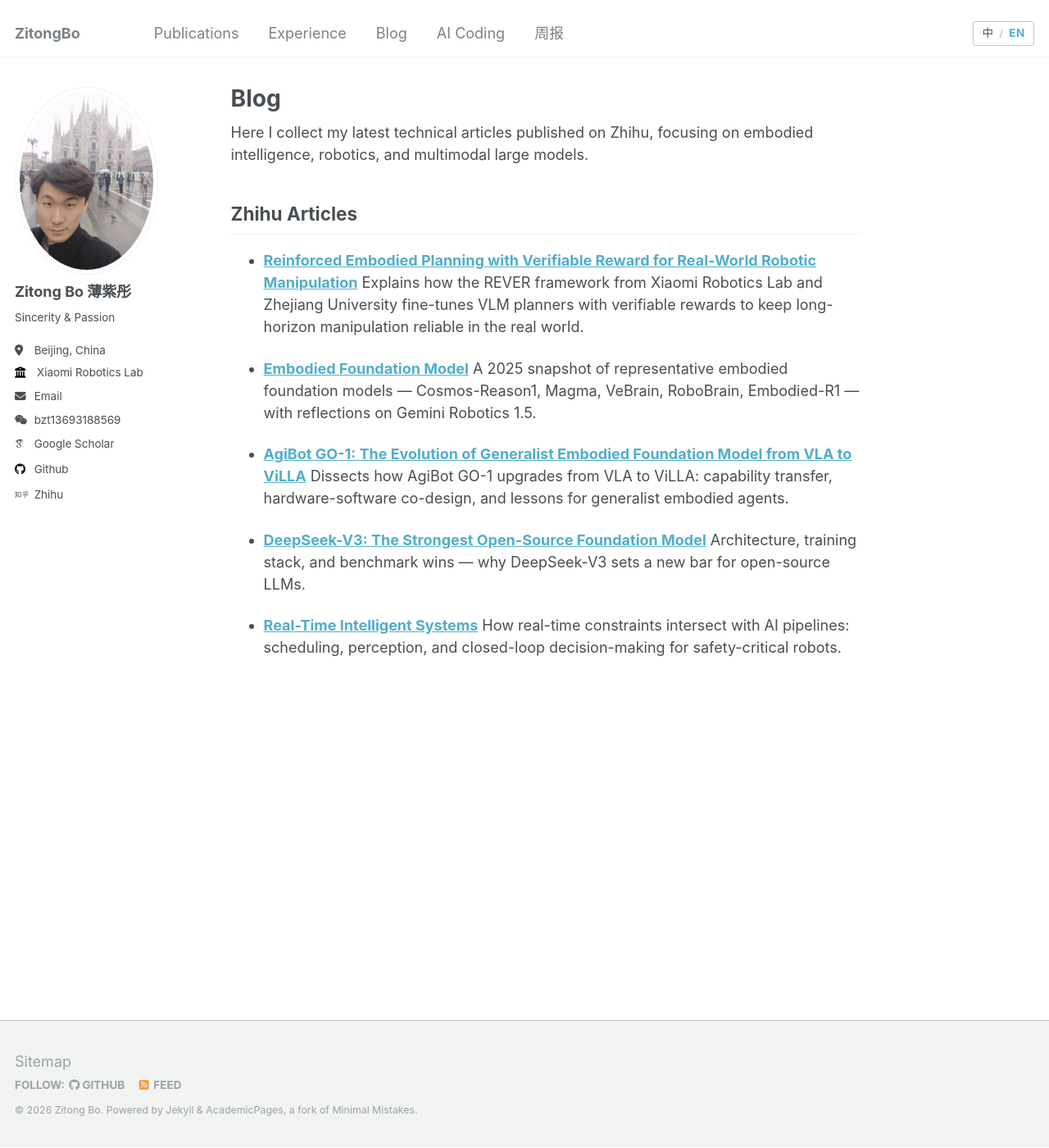
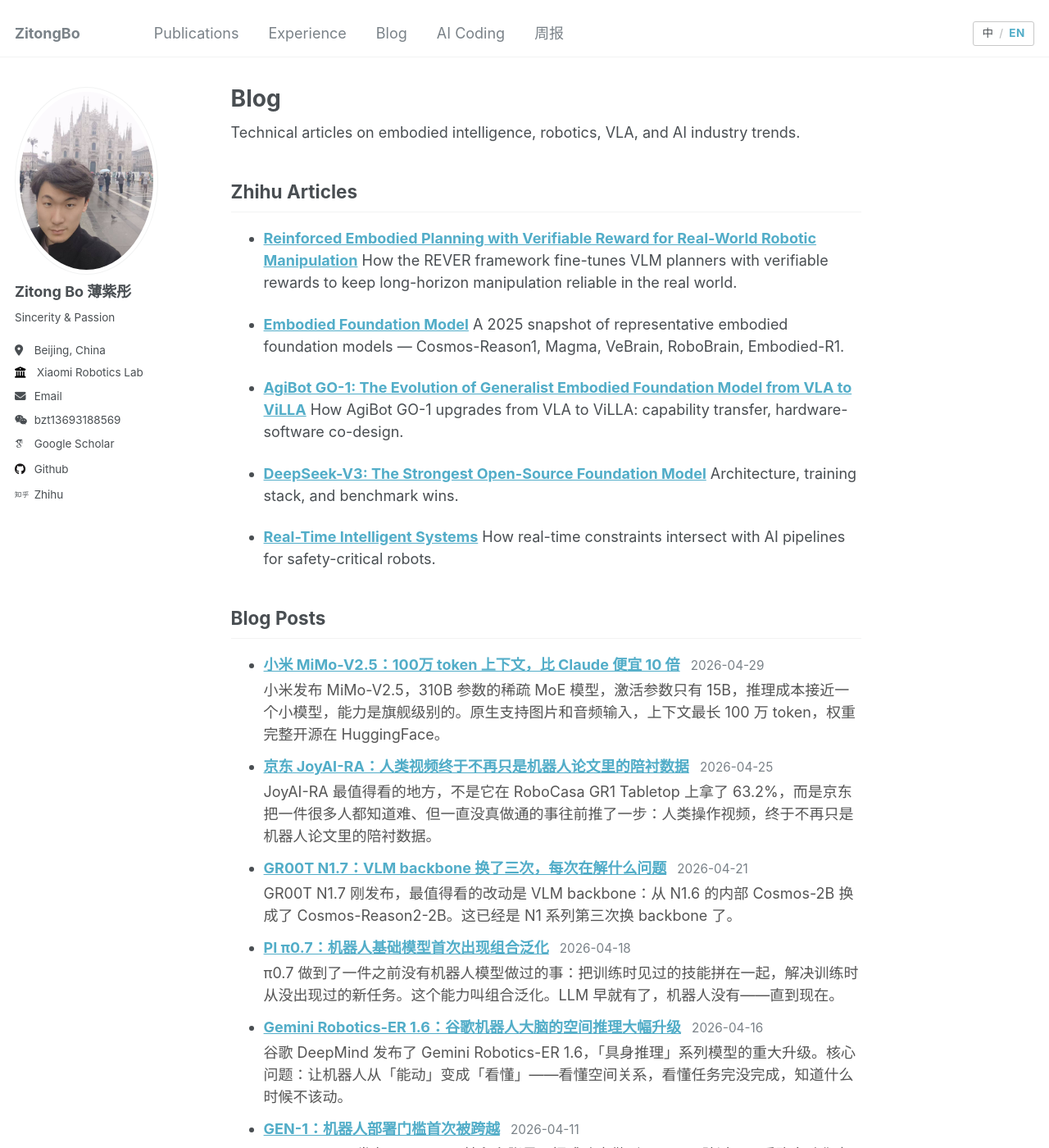
Before and after one commit to ZitongBo/ZitongBo.github.io, a Jekyll site: the page built from _pages/blog.md, in a window 1280 px wide and 1400 px high. Shown: the whole window at 82% size. Built offline with Jekyll 4.4.1, drawn with Linux system fonts in a browser that asks for light colours; some web fonts are replaced; some of the changed text lies outside the part shown.

Commit message:
Add 9 blog posts from xhs articles and update Blog page with auto-listing
Posts cover: LAP-VLA, GEN-1, Gemini Robotics ER 1.6, PI π0.7, GR00T N1.7,
JoyAI-RA, robot marathon, MiMo-V2.5, Xiaomi AI talent plan

Co-Authored-By: Claude Opus 4.6 (1M context) <noreply@anthropic.com>

```diff
--- a/_pages/blog.md
+++ b/_pages/blog.md
@@ -9,46 +9,63 @@ author_profile: true
 
 <div class="lang-block-en" markdown="1">
 
-Here I collect my latest technical articles published on Zhihu, focusing on embodied intelligence, robotics, and multimodal large models.
+Technical articles on embodied intelligence, robotics, VLA, and AI industry trends.
 
 ## Zhihu Articles
 
 - **[Reinforced Embodied Planning with Verifiable Reward for Real-World Robotic Manipulation](https://zhuanlan.zhihu.com/p/1966932514057724104)**
-  Explains how the REVER framework from Xiaomi Robotics Lab and Zhejiang University fine-tunes VLM planners with verifiable rewards to keep long-horizon manipulation reliable in the real world.
+  How the REVER framework fine-tunes VLM planners with verifiable rewards to keep long-horizon manipulation reliable in the real world.
 
 - **[Embodied Foundation Model](https://zhuanlan.zhihu.com/p/1969874282386560574)**
-  A 2025 snapshot of representative embodied foundation models — Cosmos-Reason1, Magma, VeBrain, RoboBrain, Embodied-R1 — with reflections on Gemini Robotics 1.5.
+  A 2025 snapshot of representative embodied foundation models — Cosmos-Reason1, Magma, VeBrain, RoboBrain, Embodied-R1.
 
 - **[AgiBot GO-1: The Evolution of Generalist Embodied Foundation Model from VLA to ViLLA](https://zhuanlan.zhihu.com/p/1920515230280189587)**
-  Dissects how AgiBot GO-1 upgrades from VLA to ViLLA: capability transfer, hardware-software co-design, and lessons for generalist embodied agents.
+  How AgiBot GO-1 upgrades from VLA to ViLLA: capability transfer, hardware-software co-design.
 
 - **[DeepSeek-V3: The Strongest Open-Source Foundation Model](https://zhuanlan.zhihu.com/p/21725843952)**
-  Architecture, training stack, and benchmark wins — why DeepSeek-V3 sets a new bar for open-source LLMs.
+  Architecture, training stack, and benchmark wins.
 
 - **[Real-Time Intelligent Systems](https://zhuanlan.zhihu.com/p/717190037)**
-  How real-time constraints intersect with AI pipelines: scheduling, perception, and closed-loop decision-making for safety-critical robots.
+  How real-time constraints intersect with AI pipelines for safety-critical robots.
+
+## Blog Posts
 
 </div>
 
 <div class="lang-block-zh" markdown="1">
 
-这里记录我在知乎专栏发布的最新技术文章，主要聚焦具身智能、机器人与多模态大模型。
+聚焦具身智能、机器人、VLA 与 AI 行业趋势的技术文章。
 
 ## 知乎文章
 
-- **[Reinforced Embodied Planning with Verifiable Reward for Real-World Robotic Manipulation](https://zhuanlan.zhihu.com/p/1966932514057724104)** / **《具身规划》**
-  介绍 Xiaomi Robotics Lab 与浙江大学合作的具身规划研究，重点阐述如何让 VLM 从"看得懂"走向"做得对"，以及具身规划的现实瓶颈与解决思路。
+- **[Reinforced Embodied Planning with Verifiable Reward for Real-World Robotic Manipulation](https://zhuanlan.zhihu.com/p/1966932514057724104)** / 《具身规划》
+  介绍 REVER 框架，如何让 VLM 从"看得懂"走向"做得对"。
 
-- **[Embodied Foundation Model](https://zhuanlan.zhihu.com/p/1969874282386560574)** / **《具身基座模型》**
-  概览 2025 年具有代表性的具身基座模型，包括 Cosmos-Reason1、Magma、VeBrain、RoboBrain 与 Embodied-R1，并讨论 Gemini Robotics 1.5 的最新进展。
+- **[Embodied Foundation Model](https://zhuanlan.zhihu.com/p/1969874282386560574)** / 《具身基座模型》
+  概览 2025 年代表性具身基座模型。
 
-- **[AgiBot GO-1](https://zhuanlan.zhihu.com/p/1920515230280189587)** / **《智元机器人 AgiBot GO-1：通用具身基座模型的演进》**
-  分析 AgiBot GO-1 如何从 VLA 升级到 ViLLA，涵盖能力迁移、软硬件协同设计，以及对通用具身智能体的启示。
+- **[AgiBot GO-1](https://zhuanlan.zhihu.com/p/1920515230280189587)** / 《智元机器人 AgiBot GO-1》
+  分析 AgiBot GO-1 如何从 VLA 升级到 ViLLA。
 
-- **[DeepSeek-V3: The Strongest Open-Source Foundation Model](https://zhuanlan.zhihu.com/p/21725843952)** / **《最强开源大模型 DeepSeek-V3》**
-  概述 DeepSeek-V3 的体系结构、训练栈与基准成绩，解析其为何成为开源大模型的新标杆。
+- **[DeepSeek-V3](https://zhuanlan.zhihu.com/p/21725843952)** / 《最强开源大模型 DeepSeek-V3》
+  体系结构、训练栈与基准成绩。
 
-- **[Real-Time Intelligent Systems](https://zhuanlan.zhihu.com/p/717190037)** / **《实时智能系统》**
-  讨论实时约束如何与智能系统流程耦合，覆盖调度、感知到闭环决策，对安全关键机器人具有指导意义。
+- **[Real-Time Intelligent Systems](https://zhuanlan.zhihu.com/p/717190037)** / 《实时智能系统》
+  实时约束与智能系统流程的耦合。
+
+## 博客文章
 
 </div>
+
+<ul>
+{% assign blog_posts = site.posts | where_exp: "post", "post.categories contains 'blog'" %}
+{% for post in blog_posts %}
+  <li>
+    <a href="{{ post.url }}"><strong>{{ post.title }}</strong></a>
+    <span style="color: #7a8288; font-size: 0.85em; margin-left: 8px;">{{ post.date | date: "%Y-%m-%d" }}</span>
+    {% if post.excerpt %}
+      <p style="margin: 4px 0 12px; color: #555;">{{ post.excerpt | strip_html | truncatewords: 30 }}</p>
+    {% endif %}
+  </li>
+{% endfor %}
+</ul>
--- /dev/null
+++ b/_posts/2026-04-06-lap-vla.md
@@ -0,0 +1,59 @@
+---
+title: "LAP：用语言统一动作表示，首个实现跨本体零样本迁移的 VLA"
+date: 2026-04-06
+categories:
+  - blog
+tags:
+  - VLA
+  - 具身智能
+  - 跨本体迁移
+author_profile: true
+---
+
+Princeton + Physical Intelligence 最近出了篇论文，解决了一个困扰具身智能很久的问题——**机器人策略跨本体迁移**。
+
+简单说就是：在 Franka 机械臂上训练的策略，换到 KINOVA 或 YAM 上，成功率直接归零。不是工程问题，是表示学习层面的根本性缺陷。
+
+LAP 的做法很直接：**用自然语言表示机器人动作**。
+
+> 论文：LAP: Language-Action Pre-Training Enables Zero-Shot Cross-Embodiment Transfer
+> arXiv: 2602.10556
+> 项目主页：https://lap-vla.github.io/
+
+---
+
+## 问题在哪
+
+现有 VLA 模型的动作输出是连续向量，维度等于关节自由度数量。Franka 是 7 自由度，KINOVA 是 6 自由度，YAM 又是另一套运动学结构。动作空间完全不兼容。每引入一种新机器人，就得重新收集数据、重新训练。
+
+---
+
+## LAP 的思路
+
+把两帧之间的机器人运动用自然语言描述：
+
+> "The end-effector moves 3cm forward and rotates 15 degrees clockwise."
+
+好处：动作学习和 VQA 共享同一个 Transformer 解码器；不同本体的动作可以在同一语义空间对齐；预训练数据可以跨本体混合。
+
+**LAP-3B 在未见本体上的零样本平均成功率 >50%**，比最强 baseline 提升约 2 倍。所有其他开源 VLA 在零样本跨本体评估中成功率全崩了。
+
+---
+
+## 为什么语言表示有效
+
+语言是天然的本体无关表示："向前移动 3cm" 对 Franka、KINOVA、YAM 都有意义。VLM 预训练赋予了模型强大的语义理解能力。
+
+从 4B 到 27B 参数，LAP 的 loss 持续下降，没出现饱和，说明具备良好 scaling 潜力。
+
+---
+
+## 局限性
+
+1. 语言描述的粒度有限，对亚毫米精度操作可能引入误差
+2. 语言生成延迟高于直接输出连续动作向量
+3. 动作解码器仍需针对每个本体单独训练
+
+**语言不只是人机交互的接口，也可以是机器人动作的通用表示空间。**
+
+*参考：Zha et al., "LAP: Language-Action Pre-Training Enables Zero-Shot Cross-Embodiment Transfer", arXiv:2602.10556, 2026.*
--- /dev/null
+++ b/_posts/2026-04-10-leijun-ai-talent.md
@@ -0,0 +1,18 @@
+---
+title: "雷军亲自下场：小米 AI 人才专项计划，未来三年投入 600 亿"
+date: 2026-04-10
+categories:
+  - blog
+tags:
+  - 小米
+  - AI招聘
+author_profile: true
+---
+
+雷军在微博亲自官宣：小米正式启动 **AI 人才专项招募计划**，面向全球招募 AI 顶尖人才。招募同步开放三个阶段：**应届生、实习生、社会招聘**，不限地域。
+
+未来三年小米将投入 **600 亿元人民币**，集中押注 AI 和智能制造。这次人才专项是那 600 亿里最核心的落地动作之一。
+
+招募方向覆盖：大模型（预训练、RLHF/DPO、推理优化）、具身智能（机器人感知/控制/决策）、AI 手机（端侧模型）、AI IoT（智能家居）。
+
+雷军原话："不管你在哪里，只要你足够优秀，小米都欢迎你。"
--- /dev/null
+++ b/_posts/2026-04-11-gen1.md
@@ -0,0 +1,33 @@
+---
+title: "GEN-1：机器人部署门槛首次被跨越"
+date: 2026-04-11
+categories:
+  - blog
+tags:
+  - 机器人
+  - 通用操作
+  - 工业部署
+author_profile: true
+---
+
+Generalist AI 发布了 GEN-1，核心主张是：把成功率做到 99%+，跨过工厂采购自动化方案的隐性门槛。低于这个线，一条流水线每小时要人工干预多次，自动化就失去意义。之前整个行业卡在 64%–81%，GEN-1 是第一个跨过这条线的。
+
+而它用的方法，是预训练数据里没有任何机器人数据——这是整件事最反直觉的地方。
+
+## 数字意味着什么
+
+折盒子 99%+，12 秒完成；装手机壳从 62% 提到 99%，速度快 2.8 倍；打包积木 1800 次连续无干预；换扫地机器人耗材 200 次连续无干预。
+
+## 为什么不用机器人数据
+
+Generalist 用穿戴设备采集了 50 万小时人类做各种动作的数据。逻辑是：人类动作数据才是物理世界交互的底层表示，机器人的关节轨迹只是它在特定本体上的投影。预训练之后，只需 1 小时任务特定数据就能同时适配新本体和新任务。
+
+## "即兴发挥"是更硬的指标
+
+零件被碰歪，机器人判断重抓还是换姿势；动作到一半发现偏了，自行纠正。这些行为不在训练分布里。以前成功率高的系统都是靠把环境控死换来的，出了无菌实验室就废。
+
+## 他们承认的问题
+
+涌现行为有时候是救命的，有时候是麻烦的。一个机器人在不该动的时候自发"帮忙"，在工厂场景里可能造成安全事故。涌现行为的可控性是通用机器人真正落地前必须解决的问题。
+
+原文：https://generalistai.com/blog/apr-02-2026-GEN-1
--- /dev/null
+++ b/_posts/2026-04-16-gemini-robotics.md
@@ -0,0 +1,35 @@
+---
+title: "Gemini Robotics-ER 1.6：谷歌机器人大脑的空间推理大幅升级"
+date: 2026-04-16
+categories:
+  - blog
+tags:
+  - Gemini
+  - 具身推理
+  - 机器人
+author_profile: true
+---
+
+谷歌 DeepMind 发布了 Gemini Robotics-ER 1.6，「具身推理」系列模型的重大升级。核心问题：让机器人从「能动」变成「看懂」——看懂空间关系，看懂任务完没完成，知道什么时候不该动。
+
+## 什么是具身推理模型？
+
+**上层推理模型（ER 1.6）：** 看懂场景、拆解任务、判断每步是否完成、决定重试还是换策略。还可以调用 Google Search、第三方 VLA、用户自定义函数。
+
+**下层动作模型（VLA）：** 控制机械臂关节、手爪、移动底盘。
+
+## 核心升级一：Pointing 空间推理
+
+精确定位、关系判断、运动推理、约束推理。ER 1.6 可以把 pointing 作为中间推理步骤——先标出关键点，再做进一步计算。上一版 ER 1.5 经常数错、产生幻觉，ER 1.6 全部答对。
+
+## 核心升级二：多视角成功检测
+
+融合多路摄像头画面，理解空间关系，在动态、遮挡、光线变化环境下准确判断任务是否完成。这步没做好，机器人就必须靠人盯着。
+
+## 安全性：历代最高合规率
+
+对抗性空间推理任务上，是历代 Gemini Robotics 模型中合规率最高的。与 Gemini 3.0 Flash 相比：文字场景高 6%，视频场景高 10%。
+
+已通过 Gemini API 和 Google AI Studio 向开发者开放，模型 ID：`gemini-robotics-er-1.6-preview`。
+
+**以前的机器人「会动」，ER 1.6 让机器人「看懂」。**
--- /dev/null
+++ b/_posts/2026-04-18-pi07.md
@@ -0,0 +1,36 @@
+---
+title: "PI π0.7：机器人基础模型首次出现组合泛化"
+date: 2026-04-18
+categories:
+  - blog
+tags:
+  - Physical Intelligence
+  - VLA
+  - 组合泛化
+author_profile: true
+---
+
+π0.7 做到了一件之前没有机器人模型做过的事：把训练时见过的技能拼在一起，解决训练时从没出现过的新任务。这个能力叫组合泛化。LLM 早就有了，机器人没有——直到现在。
+
+## 从 π0 到 π0.7
+
+- **π0（2024.10）：** 证明"一个模型控制多类机器人"可行，但换环境成功率直接掉
+- **π0.5（2025.04）：** 解决陌生环境泛化，机器人第一次能在没去过的真实家庭里完成任务
+- **π\*0.6（2025.11）：** 引入 RL，最难任务吞吐量翻倍，但每个任务要单独训
+- **π0.7（2026.04）：** 消掉了那个代价，同时多了组合泛化
+
+## 空气炸锅实验
+
+训练数据里完全没有"用空气炸锅煮红薯"。零样本直接上，能做一部分；用步骤语言指令引导，能做完。追查后发现只有两条"把篮子推进气炸锅"的演示加上 DROID 数据集的一些操作，模型把它们拼在一起用了。
+
+## 跨机体迁移
+
+用小型双臂收集叠衣服数据，换到 UR5e 工业双臂——手臂更重、惯量更大、夹爪完全不同。零数据直接能叠，成功率和 375 小时遥操经验的熟练操作员持平。两台机器人上的折叠策略完全不一样。
+
+## 多模态提示
+
+分步语言指令、执行质量元数据、视觉子目标图像、控制模式标签。以前没法用的数据全能救活：自主探索的失败轨迹、人类操作视频、其他平台的数据。
+
+**机器人基础模型和 LLM 越来越像了，而且在重走同一段历史。**
+
+原文：[π0.7: a Steerable Model with Emergent Capabilities](https://www.pi.website/blog/pi07)
--- /dev/null
+++ b/_posts/2026-04-21-groot-n17.md
@@ -0,0 +1,36 @@
+---
+title: "GR00T N1.7：VLM backbone 换了三次，每次在解什么问题"
+date: 2026-04-21
+categories:
+  - blog
+tags:
+  - NVIDIA
+  - GR00T
+  - VLA
+  - 人形机器人
+author_profile: true
+---
+
+GR00T N1.7 刚发布，最值得看的改动是 VLM backbone：从 N1.6 的内部 Cosmos-2B 换成了 Cosmos-Reason2-2B。这已经是 N1 系列第三次换 backbone 了。
+
+## 架构
+
+GR00T 是双系统：System 2（VLM）负责看图、理解语言指令；System 1（Diffusion Transformer）负责把语义转成连续动作。两边端到端联合训练，3B 参数。
+
+## 三次换 backbone 的逻辑
+
+**N1：** 语言跟随只有 46.6%，听不懂指令。
+
+**N1.5：** 换了 Eagle 2.5，VLM 权重全程冻住。反直觉但管用——语言跟随跳到 93.3%。
+
+**N1.6：** VLM 换成内部 Cosmos-2B，DiT 从 16 层扩到 32 层，解冻 VLM 顶层 4 层参与预训练。
+
+**N1.7：** backbone 换成 Cosmos-Reason2-2B，基于 Qwen3-VL 加推理后训练。数据侧加了 20K 小时 EgoScale 人类视频和 1.6M 真实机器人数据。
+
+N1.5 解语言跟随，N1.6 解动作容量不足，N1.7 解长序列执行不稳——每次都是冲着上一版的具体失败去的。
+
+## 核心新能力
+
+场景记忆和重规划。之前 VLA 多步骤任务容易崩，根本原因是每步都是无状态的。N1.7 加了跨步骤记忆，稳定完成 50+ 步复杂任务。推理速度比 N1.6 快 30%。
+
+但推理 backbone 带来的收益目前没有数字，官方只说「comparable performance to N1.6」。现在还是 Early Access，等 GA 版本再看。
--- /dev/null
+++ b/_posts/2026-04-25-joyai-ra.md
@@ -0,0 +1,37 @@
+---
+title: "京东 JoyAI-RA：人类视频终于不再只是机器人论文里的陪衬数据"
+date: 2026-04-25
+categories:
+  - blog
+tags:
+  - VLA
+  - 具身智能
+  - 人类视频
+  - 京东
+author_profile: true
+---
+
+JoyAI-RA 最值得看的地方，不是它在 RoboCasa GR1 Tabletop 上拿了 63.2%，而是京东把一件很多人都知道难、但一直没真做通的事往前推了一步：人类操作视频，终于不再只是机器人论文里的陪衬数据。
+
+## 统一动作表示
+
+把不同数据源的末端执行器动作都写到相机坐标系下，用 6-DoF 位姿表示。人手轨迹和机器人轨迹放进同一套几何描述，后面用 action masking 兼容单臂夹爪、双臂、灵巧手。
+
+## 数据配方
+
+- 网络多模态数据 12%
+- 人类第一视角操作视频 EgoLive 33%
+- 仿真轨迹 24%
+- 真实机器人数据 31%
+
+最反直觉的点：只用机器人数据预训练，结果比不做任何预训练还差。EgoLive 只加 10% 几乎没用，全量加进去才跳到 87.42%。人类视频不是调味料，是要上规模才起作用的主数据源。
+
+## 跑分
+
+RoboTwin 2.0 SOTA（Easy 90.48%，Hard 89.28%）。RoboCasa GR1 比 GR00T-N1.6 高 15 个点。长链任务优势明显。
+
+但 Cup、Croissant 这种精细操作还是输给 π0.5。人类视频能补"看懂世界"这层的缺口，但精细控制还得靠另外的路。
+
+**方向对，但别急着解读成"人类视频已经解决了机器人数据瓶颈"。它解决的是偏高层、偏语义、偏跨任务泛化的那一半。**
+
+原文：https://joyai-ra.github.io/
--- /dev/null
+++ b/_posts/2026-04-29-mimo-v25.md
@@ -0,0 +1,32 @@
+---
+title: "小米 MiMo-V2.5：100万 token 上下文，比 Claude 便宜 10 倍"
+date: 2026-04-29
+categories:
+  - blog
+tags:
+  - 小米
+  - MiMo
+  - 大模型
+  - 开源
+author_profile: true
+---
+
+小米发布 MiMo-V2.5，310B 参数的稀疏 MoE 模型，激活参数只有 15B，推理成本接近一个小模型，能力是旗舰级别的。原生支持图片和音频输入，上下文最长 100 万 token，权重完整开源在 HuggingFace。
+
+## Agent 基准：国产三家和 Claude Opus 咬在一起
+
+- Claw-Eval（日常 Agent）：MiMo 65.8 / Kimi 66.7 / Claude Opus 65.4 / Gemini 3.1 Pro 68.5
+- SWE-Bench Pro（软件工程）：MiMo 56.1 / Claude Opus 57.3 / Kimi 58.6
+- Coding Agent：MiMo 71.8 / Claude Opus 77.1 / Gemini 3.1 Pro 67.8
+
+## 多模态
+
+- 图像理解：MiMo 81.0 / Kimi 80.4 / Claude Opus 77.4
+- 多学科视觉推理 MMMU-Pro：MiMo 88.5 / Gemini 3 Pro 86.4
+- 视频理解：MiMo 83.5 / Gemini 3 Pro 84.2
+
+## 价格才是重点
+
+MiMo-V2.5 定价大概是 Claude Opus 的十几分之一，开源版可以免费自部署。1M 上下文不再额外收费。做过 Agent 的都知道多轮任务 token 堆得有多快，上下文一贵你就不得不手动压缩中间状态。
+
+下一代已经在训练中，方向是更深的推理、更紧密的工具集成、更丰富的真实世界 grounding。
```
Also changed, not shown: _posts/2026-04-25-yizhuang-marathon.md (added, +33 -0 lines).
